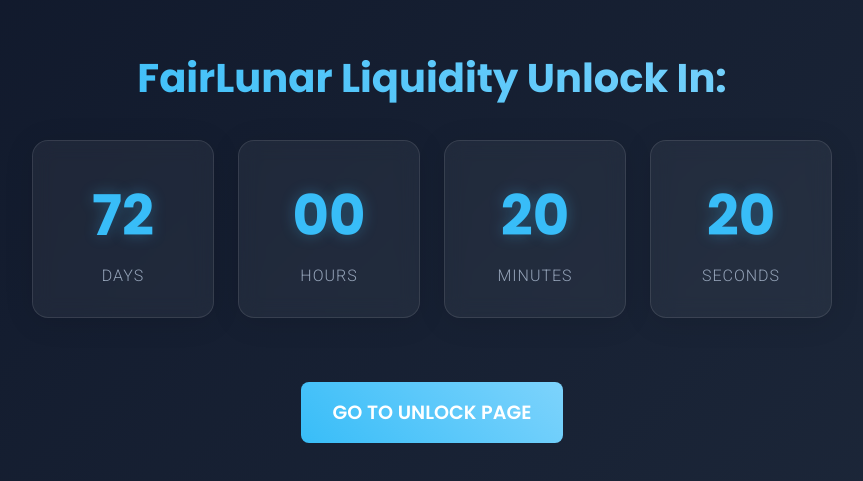
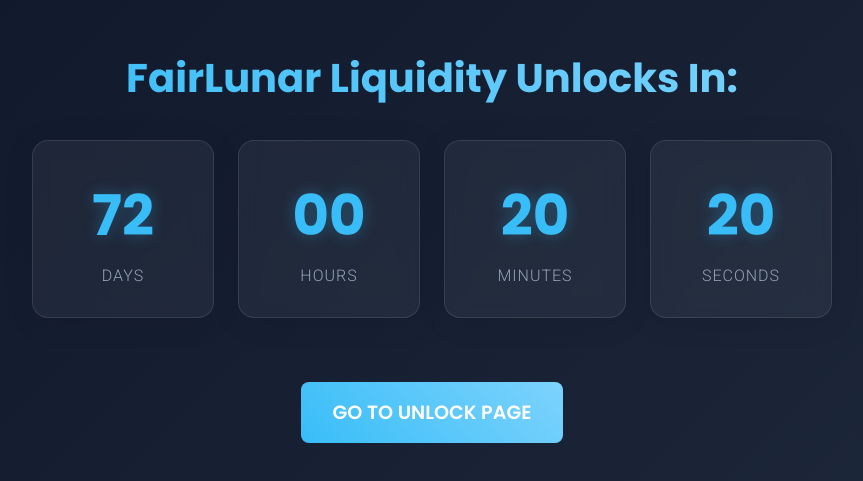
Before and after one commit to iamhululu/FLUNAR, a plain HTML site: page index.html in a window 1280 px wide. Shown: the part 139-620 px from the top of the page, without its empty margins (208-1071 px from the left). Drawn offline with Linux system fonts and the light colour scheme.

Commit message:
Update index.html

```diff
--- a/index.html
+++ b/index.html
@@ -10,7 +10,7 @@
 </head>
 <body>
     <div class="container">
-        <h1 class="title">FairLunar Liquidity Unlock In:</h1>
+        <h1 class="title">FairLunar Liquidity Unlocks In:</h1>
         <div class="timer-container">
             <div class="time-box">
                 <span id="days">00</span>
```
